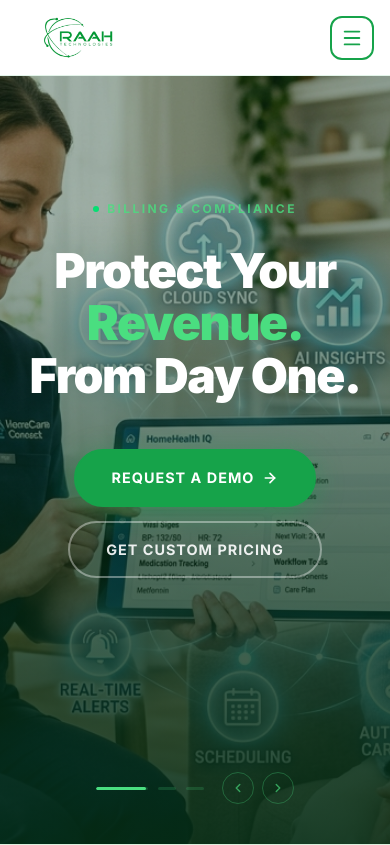
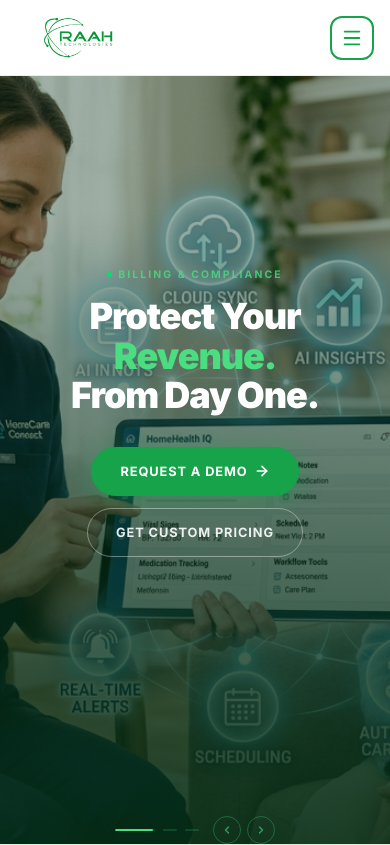
Before and after one commit to bishopkbb/RAAH-Webpage, a React (Vite) app: page / in a window 390 px wide. Shown: the top 845 px of the page. Built offline with nearby package versions, Linux system fonts and the light colour scheme.

Commit message:
fixed hero section responsiveness

```diff
--- a/src/components/home/HeroCarousel.jsx
+++ b/src/components/home/HeroCarousel.jsx
@@ -56,15 +56,12 @@ const SLIDES = [
 ];
 
 // ─── Motion variants ──────────────────────────────────────────────────────────
-
-// Background: Ken Burns zoom + cross-fade
 const bgVariants = {
   enter:   { scale: 1.06, opacity: 0 },
   visible: { scale: 1,    opacity: 1, transition: { duration: 1.6, ease: 'easeOut' } },
   exit:    { scale: 0.98, opacity: 0, transition: { duration: 0.6, ease: 'easeIn'  } },
 };
 
-// Headline lines: stagger via custom delay
 const headlineVariants = {
   hidden:  { opacity: 0, y: 40 },
   visible: (d = 0) => ({
@@ -83,8 +80,69 @@ const fadeUp = {
   exit: { opacity: 0, transition: { duration: 0.2 } },
 };
 
+// ─── Global responsive CSS variables ──────────────────────────────────────────
+const HeroStyles = () => (
+  <style>{`
+    :root {
+      /* Typography */
+      --font-hero-eyebrow: clamp(0.65rem, 1.4vw, 0.75rem);
+      --font-hero-headline: clamp(2.25rem, 7vw, 6rem);
+      --font-hero-cta: clamp(0.8rem, 1.6vw, 0.9rem);
+
+      /* Spacing */
+      --padding-hero-container: clamp(16px, 4vw, 24px);
+      --margin-hero-eyebrow: clamp(1rem, 2vw, 1.75rem);
+      --margin-hero-headline: 0.06em;
+      --margin-hero-cta: clamp(2rem, 4vw, 3rem);
+      --gap-hero-cta: clamp(12px, 2vw, 14px);
+      --gap-hero-cta-icon: clamp(6px, 1vw, 8px);
+      --padding-hero-cta: clamp(14px, 2.5vw, 16px) clamp(28px, 5vw, 36px);
+      --padding-hero-bottom: clamp(1.5rem, 3vw, 2.5rem);
+
+      /* Dimensions */
+      --width-hero-max: clamp(280px, 90vw, 900px);
+      --width-hero-pip: clamp(14px, 2.5vw, 18px);
+      --width-hero-pip-active: clamp(40px, 8vw, 52px);
+      --height-hero-pip: clamp(2px, 0.4vw, 3px);
+      --size-hero-nav: clamp(28px, 5vw, 32px);
+      --size-hero-nav-icon: clamp(12px, 2vw, 14px);
+      --size-hero-dot: clamp(5px, 1vw, 6px);
+
+      /* Borders & Shadows */
+      --border-hero-cta: clamp(1.5px, 0.3vw, 2px);
+      --border-hero-nav: clamp(1px, 0.2vw, 1px);
+      --shadow-hero-cta: 0 clamp(4px, 0.8vw, 6px) clamp(24px, 4vw, 28px) rgba(22,163,74,0.40);
+
+      /* Colors */
+      --color-hero-overlay: rgba(5,46,22,0.38);
+      --color-hero-gradient-top: transparent;
+      --color-hero-gradient-mid: rgba(5,46,22,0.50);
+      --color-hero-gradient-bot: rgba(5,46,22,0.82);
+      --color-hero-eyebrow: rgba(74,222,128,0.80);
+      --color-hero-headline: #ffffff;
+      --color-hero-accent: #4ade80;
+      --color-hero-cta-bg: #16a34a;
+      --color-hero-cta-text: #ffffff;
+      --color-hero-cta-ghost-bg: transparent;
+      --color-hero-cta-ghost-text: rgba(255,255,255,0.90);
+      --color-hero-cta-ghost-border: rgba(255,255,255,0.38);
+      --color-hero-pip-bg: rgba(74,222,128,0.18);
+      --color-hero-pip-fill: #4ade80;
+      --color-hero-nav-border: rgba(74,222,128,0.30);
+      --color-hero-nav-text: rgba(74,222,128,0.65);
+      --color-hero-nav-hover-bg: rgba(74,222,128,0.12);
+      --color-hero-nav-hover-text: #ffffff;
+      --color-hero-nav-hover-border: rgba(74,222,128,0.9);
+
+      /* Transitions */
+      --transition-hero-cta: all 0.25s ease;
+      --transition-hero-nav: all 0.2s ease;
+      --transition-hero-pip: width 0.3s ease;
+    }
+  `}</style>
+);
+
 // ─── Component ────────────────────────────────────────────────────────────────
-
 const HeroCarousel = ({ navbar }) => {
   const [slideIndex, setSlideIndex] = useState(0);
   const [progress,   setProgress]   = useState(0);
@@ -131,6 +189,7 @@ const HeroCarousel = ({ navbar }) => {
       aria-label="RAAH Technologies Hero"
       aria-roledescription="carousel"
     >
+      <HeroStyles />
       <h1 className="sr-only">RAAH Technologies — Home Health Platform</h1>
 
       {/* ══════════════════════════════════════════════
@@ -150,7 +209,10 @@ const HeroCarousel = ({ navbar }) => {
             src={slide.bgImage}
             alt={slide.bgAlt}
             className="w-full h-full object-cover"
-            style={{ objectPosition: 'top center' }}
+            style={{
+              objectPosition: 'top center',
+              maxWidth: '100%',
+            }}
             loading="eager"
             decoding="async"
           />
@@ -159,20 +221,18 @@ const HeroCarousel = ({ navbar }) => {
 
       {/* ══════════════════════════════════════════════
           LAYER 2 — Green brand overlay
-          Light brand tint at 38% — image fully visible.
-          Bottom gradient ensures text legibility.
       ══════════════════════════════════════════════ */}
       <div
         className="absolute inset-0 z-10"
-        style={{ background: 'rgba(5,46,22,0.38)' }}
+        style={{ background: 'var(--color-hero-overlay)' }}
         aria-hidden="true"
       />
 
-      {/* Bottom-up gradient — darkens only where text sits */}
+      {/* Bottom-up gradient */}
       <div
         className="absolute inset-0 z-10 pointer-events-none"
         style={{
-          background: 'linear-gradient(to bottom, transparent 25%, rgba(5,46,22,0.50) 65%, rgba(5,46,22,0.82) 100%)',
+          background: 'linear-gradient(to bottom, var(--color-hero-gradient-top) 25%, var(--color-hero-gradient-mid) 65%, var(--color-hero-gradient-bot) 100%)',
         }}
         aria-hidden="true"
       />
@@ -182,14 +242,18 @@ const HeroCarousel = ({ navbar }) => {
       ══════════════════════════════════════════════ */}
       <div className="relative z-20 flex flex-col" style={{ minHeight: '100dvh' }}>
 
-        {/* Navbar lives on the overlay */}
+        {/* Navbar */}
         {navbar}
 
         {/* ── Centred hero text ── */}
         <div className="flex-1 flex items-center justify-center">
           <div
-            className="w-full max-w-5xl mx-auto px-6 md:px-12"
-            style={{ textAlign: 'center' }}
+            className="w-full mx-auto px-4 sm:px-6 md:px-12"
+            style={{
+              textAlign: 'center',
+              maxWidth: 'var(--width-hero-max)',
+              padding: '0 var(--padding-hero-container)',
+            }}
           >
 
             {/* Eyebrow */}
@@ -205,28 +269,31 @@ const HeroCarousel = ({ navbar }) => {
                   display: 'inline-flex',
                   alignItems: 'center',
                   justifyContent: 'center',
-                  gap: '8px',
-                  marginBottom: '1.75rem',
+                  gap: 'clamp(6px, 1vw, 8px)',
+                  marginBottom: 'var(--margin-hero-eyebrow)',
+                  flexWrap: 'wrap',
                 }}
               >
-                <span className="relative flex" style={{ width: '6px', height: '6px' }}>
+                <span className="relative flex" style={{ width: 'var(--size-hero-dot)', height: 'var(--size-hero-dot)' }}>
                   <span
                     className="animate-ping absolute inline-flex rounded-full bg-green-400 opacity-75"
                     style={{ width: '100%', height: '100%' }}
                   />
                   <span
                     className="relative inline-flex rounded-full bg-green-400"
-                    style={{ width: '6px', height: '6px' }}
+                    style={{ width: 'var(--size-hero-dot)', height: 'var(--size-hero-dot)' }}
                   />
                 </span>
                 <span
                   style={{
                     fontFamily: "'Inter', sans-serif",
-                    fontSize: '0.75rem',
+                    fontSize: 'var(--font-hero-eyebrow)',
                     fontWeight: 700,
                     letterSpacing: '0.2em',
                     textTransform: 'uppercase',
-                    color: 'rgba(74,222,128,0.80)',
+                    color: 'var(--color-hero-eyebrow)',
+                    wordBreak: 'break-word',
+                    textAlign: 'center',
                   }}
                 >
                   {slide.eyebrow}
@@ -248,12 +315,13 @@ const HeroCarousel = ({ navbar }) => {
                   style={{
                     fontFamily: "'Inter', sans-serif",
                     fontWeight: 900,
-                    fontSize: 'clamp(3rem, 7vw, 6rem)',
+                    fontSize: 'var(--font-hero-headline)',
                     lineHeight: 1.04,
                     letterSpacing: '-0.03em',
-                    color: '#ffffff',
+                    color: 'var(--color-hero-headline)',
                     display: 'block',
-                    marginBottom: '0.06em',
+                    marginBottom: 'var(--margin-hero-headline)',
+                    wordBreak: 'break-word',
                   }}
                 >
                   {slide.headlineTop}
@@ -269,12 +337,13 @@ const HeroCarousel = ({ navbar }) => {
                   style={{
                     fontFamily: "'Inter', sans-serif",
                     fontWeight: 900,
-                    fontSize: 'clamp(3rem, 7vw, 6rem)',
+                    fontSize: 'var(--font-hero-headline)',
                     lineHeight: 1.04,
                     letterSpacing: '-0.03em',
-                    color: '#4ade80',
+                    color: 'var(--color-hero-accent)',
                     display: 'block',
-                    marginBottom: '0.06em',
+                    marginBottom: 'var(--margin-hero-headline)',
+                    wordBreak: 'break-word',
                   }}
                 >
                   {slide.accentWord}
@@ -290,11 +359,12 @@ const HeroCarousel = ({ navbar }) => {
                   style={{
                     fontFamily: "'Inter', sans-serif",
                     fontWeight: 900,
-                    fontSize: 'clamp(3rem, 7vw, 6rem)',
+                    fontSize: 'var(--font-hero-headline)',
                     lineHeight: 1.04,
                     letterSpacing: '-0.03em',
-                    color: '#ffffff',
+                    color: 'var(--color-hero-headline)',
                     display: 'block',
+                    wordBreak: 'break-word',
                   }}
                 >
                   {slide.headlineBot}
@@ -311,10 +381,11 @@ const HeroCarousel = ({ navbar }) => {
               custom={0.32}
               style={{
                 display: 'flex',
-                gap: '14px',
-                marginTop: '3rem',
+                gap: 'var(--gap-hero-cta)',
+                marginTop: 'var(--margin-hero-cta)',
                 justifyContent: 'center',
                 flexWrap: 'wrap',
+                width: '100%',
               }}
             >
               {/* Solid — Request Demo */}
@@ -323,20 +394,23 @@ const HeroCarousel = ({ navbar }) => {
                 style={{
                   fontFamily: "'Inter', sans-serif",
                   fontWeight: 700,
-                  fontSize: '0.9rem',
+                  fontSize: 'var(--font-hero-cta)',
                   letterSpacing: '0.07em',
                   textTransform: 'uppercase',
-                  padding: '16px 36px',
+                  padding: 'var(--padding-hero-cta)',
                   borderRadius: '999px',
-                  background: '#16a34a',
-                  color: '#ffffff',
-                  border: '2px solid #16a34a',
-                  boxShadow: '0 6px 28px rgba(22,163,74,0.40)',
+                  background: 'var(--color-hero-cta-bg)',
+                  color: 'var(--color-hero-cta-text)',
+                  border: 'var(--border-hero-cta) solid var(--color-hero-cta-bg)',
+                  boxShadow: 'var(--shadow-hero-cta)',
                   display: 'inline-flex',
                   alignItems: 'center',
-                  gap: '8px',
-                  transition: 'all 0.25s ease',
+                  gap: 'var(--gap-hero-cta-icon)',
+                  transition: 'var(--transition-hero-cta)',
                   textDecoration: 'none',
+                  minWidth: 'clamp(160px, 30vw, 200px)',
+                  justifyContent: 'center',
+                  wordBreak: 'break-word',
                 }}
                 onMouseEnter={e => {
                   e.currentTarget.style.background  = 'transparent';
@@ -346,10 +420,10 @@ const HeroCarousel = ({ navbar }) => {
                   e.currentTarget.style.transform   = 'translateY(-2px)';
                 }}
                 onMouseLeave={e => {
-                  e.currentTarget.style.background  = '#16a34a';
-                  e.currentTarget.style.color       = '#ffffff';
-                  e.currentTarget.style.borderColor = '#16a34a';
-                  e.currentTarget.style.boxShadow   = '0 6px 28px rgba(22,163,74,0.40)';
+                  e.currentTarget.style.background  = 'var(--color-hero-cta-bg)';
+                  e.currentTarget.style.color       = 'var(--color-hero-cta-text)';
+                  e.currentTarget.style.borderColor = 'var(--color-hero-cta-bg)';
+                  e.currentTarget.style.boxShadow   = 'var(--shadow-hero-cta)';
                   e.currentTarget.style.transform   = 'translateY(0)';
                 }}
               >
@@ -363,30 +437,33 @@ const HeroCarousel = ({ navbar }) => {
                 style={{
                   fontFamily: "'Inter', sans-serif",
                   fontWeight: 700,
-                  fontSize: '0.9rem',
+                  fontSize: 'var(--font-hero-cta)',
                   letterSpacing: '0.07em',
                   textTransform: 'uppercase',
-                  padding: '16px 36px',
+                  padding: 'var(--padding-hero-cta)',
                   borderRadius: '999px',
-                  background: 'transparent',
-                  color: 'rgba(255,255,255,0.90)',
-                  border: '2px solid rgba(255,255,255,0.38)',
+                  background: 'var(--color-hero-cta-ghost-bg)',
+                  color: 'var(--color-hero-cta-ghost-text)',
+                  border: 'var(--border-hero-cta) solid var(--color-hero-cta-ghost-border)',
                   display: 'inline-flex',
                   alignItems: 'center',
-                  transition: 'all 0.25s ease',
+                  transition: 'var(--transition-hero-cta)',
                   textDecoration: 'none',
+                  minWidth: 'clamp(160px, 30vw, 200px)',
+                  justifyContent: 'center',
+                  wordBreak: 'break-word',
                 }}
                 onMouseEnter={e => {
-                  e.currentTarget.style.background  = '#16a34a';
-                  e.currentTarget.style.color       = '#ffffff';
-                  e.currentTarget.style.borderColor = '#16a34a';
-                  e.currentTarget.style.boxShadow   = '0 6px 28px rgba(22,163,74,0.40)';
+                  e.currentTarget.style.background  = 'var(--color-hero-cta-bg)';
+                  e.currentTarget.style.color       = 'var(--color-hero-cta-text)';
+                  e.currentTarget.style.borderColor = 'var(--color-hero-cta-bg)';
+                  e.currentTarget.style.boxShadow   = 'var(--shadow-hero-cta)';
                   e.currentTarget.style.transform   = 'translateY(-2px)';
                 }}
                 onMouseLeave={e => {
-                  e.currentTarget.style.background  = 'transparent';
-                  e.currentTarget.style.color       = 'rgba(255,255,255,0.90)';
-                  e.currentTarget.style.borderColor = 'rgba(255,255,255,0.38)';
+                  e.currentTarget.style.background  = 'var(--color-hero-cta-ghost-bg)';
+                  e.currentTarget.style.color       = 'var(--color-hero-cta-ghost-text)';
+                  e.currentTarget.style.borderColor = 'var(--color-hero-cta-ghost-border)';
                   e.currentTarget.style.boxShadow   = 'none';
                   e.currentTarget.style.transform   = 'translateY(0)';
                 }}
@@ -401,12 +478,20 @@ const HeroCarousel = ({ navbar }) => {
         {/* ── BOTTOM BAR — progress pips + prev/next, centred ── */}
         <div
           style={{
-            paddingBottom: '2.5rem',
+            paddingBottom: 'var(--padding-hero-bottom)',
             display: 'flex',
             justifyContent: 'center',
+            width: '100%',
+            padding: '0 var(--padding-hero-container)',
           }}
         >
-          <div style={{ display: 'flex', alignItems: 'center', gap: '10px' }}>
+          <div style={{
+            display: 'flex',
+            alignItems: 'center',
+            gap: 'clamp(8px, 1.5vw, 10px)',
+            flexWrap: 'wrap',
+            justifyContent: 'center',
+          }}>
 
             {/* Progress pips */}
             {SLIDES.map((s, i) => (
@@ -417,16 +502,18 @@ const HeroCarousel = ({ navbar }) => {
                 aria-current={i === slideIndex ? 'true' : 'false'}
                 style={{
                   position: 'relative',
-                  height: '3px',
-                  width: i === slideIndex ? '52px' : '18px',
+                  height: 'var(--height-hero-pip)',
+                  width: i === slideIndex ? 'var(--width-hero-pip-active)' : 'var(--width-hero-pip)',
                   borderRadius: '999px',
                   overflow: 'hidden',
-                  background: 'rgba(74,222,128,0.18)',
+                  background: 'var(--color-hero-pip-bg)',
                   border: 'none',
                   cursor: 'pointer',
                   padding: 0,
-                  transition: 'width 0.3s ease',
+                  transition: 'var(--transition-hero-pip)',
                   outline: 'none',
+                  minWidth: 'var(--width-hero-pip)',
+                  flexShrink: 0,
                 }}
               >
                 {i === slideIndex && (
@@ -435,7 +522,7 @@ const HeroCarousel = ({ navbar }) => {
                       position: 'absolute',
                       top: 0, bottom: 0, left: 0,
                       borderRadius: '999px',
-                      background: '#4ade80',
+                      background: 'var(--color-hero-pip-fill)',
                     }}
                     animate={{ width: `${progress}%` }}
                     transition={{ duration: 0.05, ease: 'linear' }}
@@ -445,58 +532,77 @@ const HeroCarousel = ({ navbar }) => {
             ))}
 
             {/* Prev / Next */}
-            <div style={{ display: 'flex', gap: '8px', marginLeft: '8px' }}>
+            <div style={{
+              display: 'flex',
+              gap: 'clamp(6px, 1vw, 8px)',
+              marginLeft: 'clamp(6px, 1vw, 8px)',
+              flexShrink: 0,
+            }}>
 
               <button
                 onClick={prevSlide}
                 aria-label="Previous slide"
                 style={{
-                  width: '32px', height: '32px',
+                  width: 'var(--size-hero-nav)',
+                  height: 'var(--size-hero-nav)',
                   borderRadius: '50%',
-                  border: '1px solid rgba(74,222,128,0.30)',
+                  border: 'var(--border-hero-nav) solid var(--color-hero-nav-border)',
                   background: 'transparent',
-                  color: 'rgba(74,222,128,0.65)',
-                  display: 'flex', alignItems: 'center', justifyContent: 'center',
-                  cursor: 'pointer', transition: 'all 0.2s ease', outline: 'none',
+                  color: 'var(--color-hero-nav-text)',
+                  display: 'flex',
+                  alignItems: 'center',
+                  justifyContent: 'center',
+                  cursor: 'pointer',
+                  transition: 'var(--transition-hero-nav)',
+                  outline: 'none',
+                  flexShrink: 0,
+                  touchAction: 'manipulation',
                 }}
                 onMouseEnter={e => {
-                  e.currentTarget.style.borderColor = 'rgba(74,222,128,0.9)';
-                  e.currentTarget.style.color       = '#ffffff';
-                  e.currentTarget.style.background  = 'rgba(74,222,128,0.12)';
+                  e.currentTarget.style.borderColor = 'var(--color-hero-nav-hover-border)';
+                  e.currentTarget.style.color       = 'var(--color-hero-nav-hover-text)';
+                  e.currentTarget.style.background  = 'var(--color-hero-nav-hover-bg)';
                 }}
                 onMouseLeave={e => {
-                  e.currentTarget.style.borderColor = 'rgba(74,222,128,0.30)';
-                  e.currentTarget.style.color       = 'rgba(74,222,128,0.65)';
+                  e.currentTarget.style.borderColor = 'var(--color-hero-nav-border)';
+                  e.currentTarget.style.color       = 'var(--color-hero-nav-text)';
                   e.currentTarget.style.background  = 'transparent';
                 }}
               >
-                <ChevronLeft size={14} strokeWidth={2.5} />
+                <ChevronLeft size={14} strokeWidth={2.5} style={{ width: 'var(--size-hero-nav-icon)', height: 'var(--size-hero-nav-icon)' }} />
               </button>
 
               <button
                 onClick={nextSlide}
                 aria-label="Next slide"
                 style={{
-                  width: '32px', height: '32px',
+                  width: 'var(--size-hero-nav)',
+                  height: 'var(--size-hero-nav)',
                   borderRadius: '50%',
-                  border: '1px solid rgba(74,222,128,0.30)',
+                  border: 'var(--border-hero-nav) solid var(--color-hero-nav-border)',
                   background: 'transparent',
-                  color: 'rgba(74,222,128,0.65)',
-                  display: 'flex', alignItems: 'center', justifyContent: 'center',
-                  cursor: 'pointer', transition: 'all 0.2s ease', outline: 'none',
+                  color: 'var(--color-hero-nav-text)',
+                  display: 'flex',
+                  alignItems: 'center',
+                  justifyContent: 'center',
+                  cursor: 'pointer',
+                  transition: 'var(--transition-hero-nav)',
+                  outline: 'none',
+                  flexShrink: 0,
+                  touchAction: 'manipulation',
                 }}
                 onMouseEnter={e => {
-                  e.currentTarget.style.borderColor = 'rgba(74,222,128,0.9)';
-                  e.currentTarget.style.color       = '#ffffff';
-                  e.currentTarget.style.background  = 'rgba(74,222,128,0.12)';
+                  e.currentTarget.style.borderColor = 'var(--color-hero-nav-hover-border)';
+                  e.currentTarget.style.color       = 'var(--color-hero-nav-hover-text)';
+                  e.currentTarget.style.background  = 'var(--color-hero-nav-hover-bg)';
                 }}
                 onMouseLeave={e => {
-                  e.currentTarget.style.borderColor = 'rgba(74,222,128,0.30)';
-                  e.currentTarget.style.color       = 'rgba(74,222,128,0.65)';
+                  e.currentTarget.style.borderColor = 'var(--color-hero-nav-border)';
+                  e.currentTarget.style.color       = 'var(--color-hero-nav-text)';
                   e.currentTarget.style.background  = 'transparent';
                 }}
               >
-                <ChevronRight size={14} strokeWidth={2.5} />
+                <ChevronRight size={14} strokeWidth={2.5} style={{ width: 'var(--size-hero-nav-icon)', height: 'var(--size-hero-nav-icon)' }} />
               </button>
 
             </div>
```
